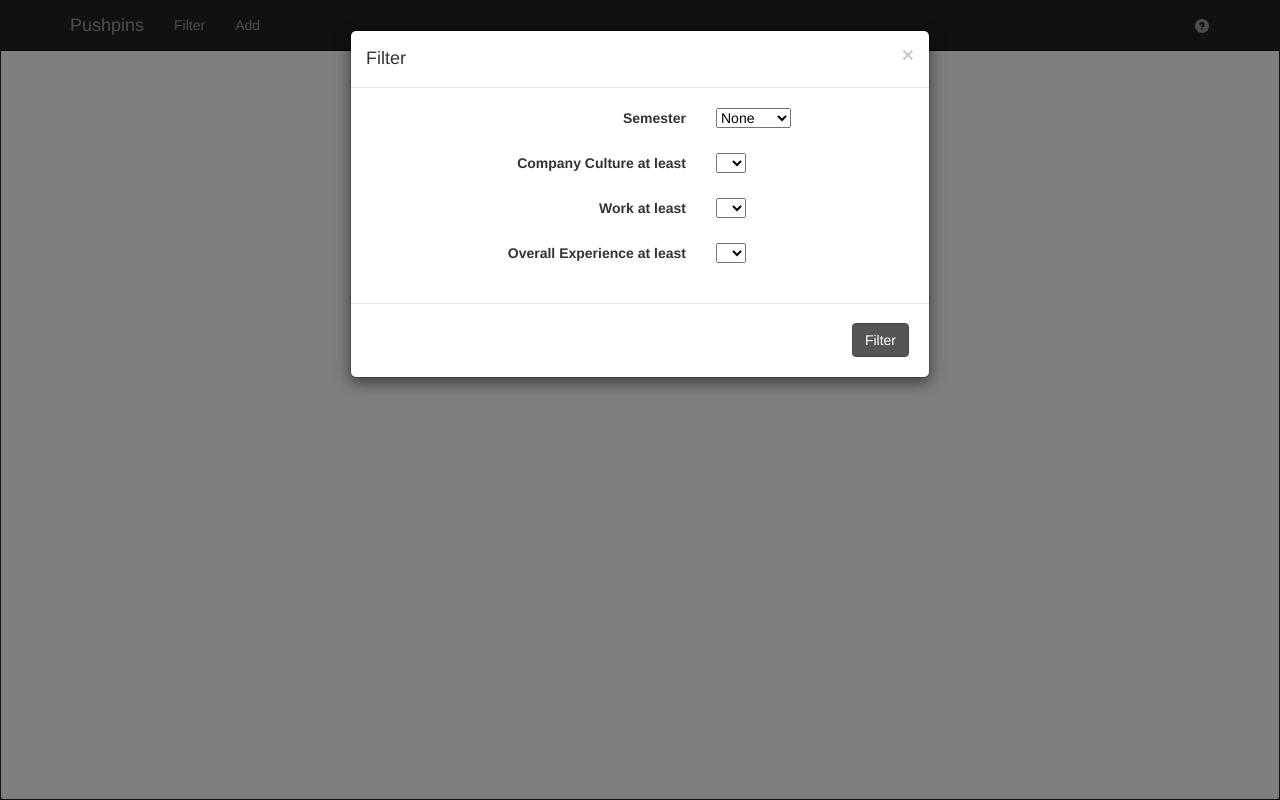
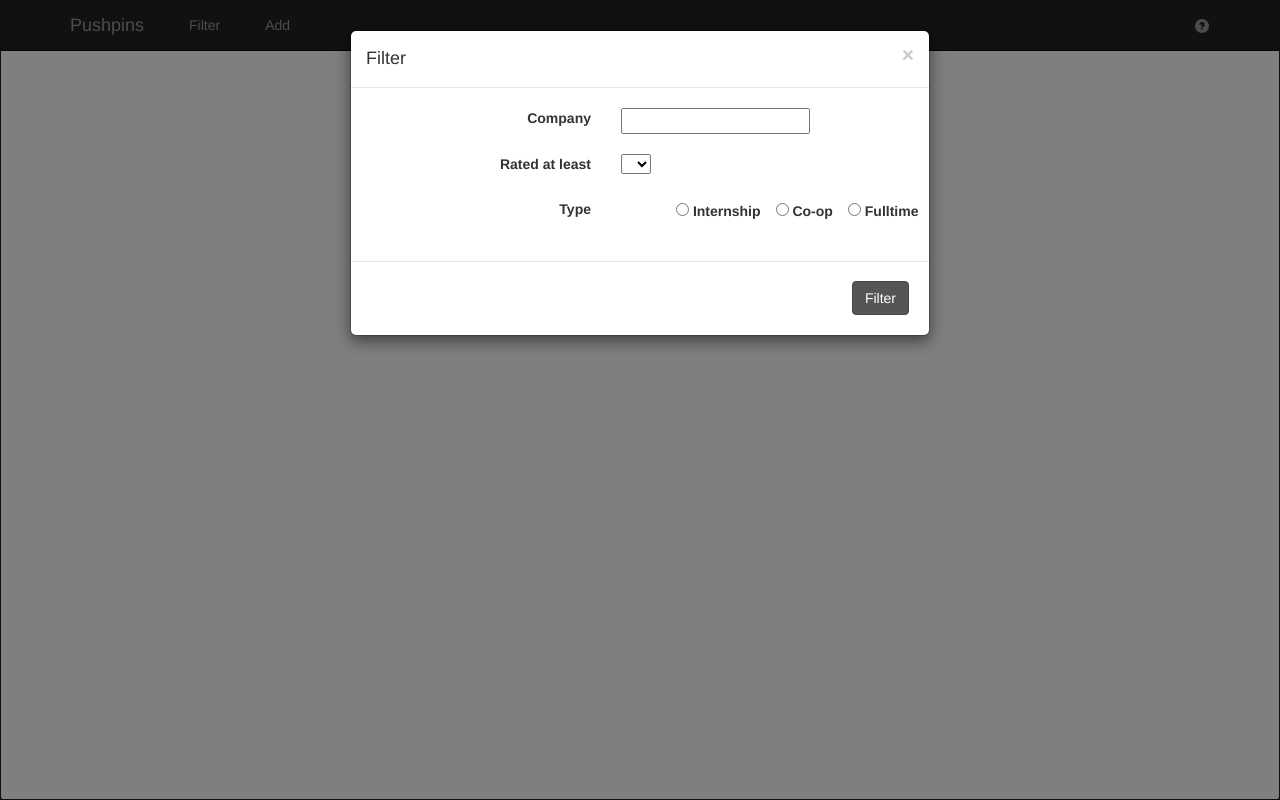
Before and after one commit to ClareCat/pushpin, a Flask app: template templates/index.html in a window 1280 px wide, after a click on "Filter". Run offline with Flask 2, Linux system fonts and the light colour scheme; the template is opened without the code that fills it: values that come from a table or form of the project are taken from there, others are empty; parts of the project's set-up code (start-up, migrations or seed data) failed here and were passed over; some libraries are stand-ins or nearby versions.

Commit message:
oops.  Forgot to commit for a while

```diff
--- a/forms.py
+++ b/forms.py
@@ -1,17 +1,14 @@
 from flask.ext.wtf import Form
-from wtforms import TextField, SelectField, SubmitField, DecimalField
+from wtforms import TextField, SelectField, RadioField, validators
 
 class addForm(Form):
-	company = TextField("Company")
-	where = TextField("Location")
-	when = SelectField("Semester", choices=[('Summer', 'Summer'), ('Spring', 'Spring'), ('Fall', 'Fall')])
-	salary = DecimalField("Salary(per month)", places=2)
-	culture = SelectField("Company Culture", choices=[('1', '1'), ('2', '2'), ('3', '3'), ('4', '4'), ('5', '5')])
-	work = SelectField("Work", choices=[('1', '1'), ('2', '2'), ('3', '3'), ('4', '4'), ('5', '5')])
-	overall = SelectField("Overall Experience", choices=[('1', '1'), ('2', '2'), ('3', '3'), ('4', '4'), ('5', '5')])
+	netid = TextField("Netid", [validators.Required()])
+	company = TextField("Company", [validators.Required()])
+	where = TextField("Location", [validators.Required()])
+	job_type = RadioField("Type", [validators.Required()], choices=[('Internship', 'Internship'), ('Co-op', 'Co-op'), ('Fulltime', 'Fulltime')])
+	rating = SelectField("How would you rate your experience?", [validators.Required()], choices=[('1', '1'), ('2', '2'), ('3', '3'), ('4', '4'), ('5', '5')])
 
 class queryForm(Form):
-	when = SelectField("Semester", choices=[('None','None'), ('Summer', 'Summer'), ('Spring', 'Spring'), ('Fall', 'Fall')])
-	culture = SelectField("Company Culture at least", choices=[('0',''), ('1', '1'), ('2', '2'), ('3', '3'), ('4', '4'), ('5', '5')])
-	work = SelectField("Work at least", choices=[('0',''), ('1', '1'), ('2', '2'), ('3', '3'), ('4', '4'), ('5', '5')])
-	overall = SelectField("Overall Experience at least", choices=[('0',''), ('1', '1'), ('2', '2'), ('3', '3'), ('4', '4'), ('5', '5')])
+	company = TextField("Company")
+	job_type = RadioField("Type", choices=[('Internship', 'Internship'), ('Co-op', 'Co-op'), ('Fulltime', 'Fulltime')])
+	rating = SelectField("Rated at least", choices=[('0',''), ('1', '1'), ('2', '2'), ('3', '3'), ('4', '4'), ('5', '5')])
--- a/routes.py
+++ b/routes.py
@@ -1,4 +1,4 @@
-from flask import render_template, request, redirect, url_for
+from flask import flash, render_template, request, redirect, url_for
 import sys
 import os
 from models import Marker
@@ -8,8 +8,8 @@ from run import app, db
 @app.route('/')
 def index():
 	markers = get_markers(None)
-	if request.args.get('semester', '') != "":
-		query = [request.args.get('semester', ''), int(request.args.get('culture', '')), int(request.args.get('work', '')), int(request.args.get('overall', ''))]
+	if request.args.get('rating', '') != "":
+		query = [request.args.get('company', ''), request.args.get('job_type', ''), int(request.args.get('rating', ''))]
 		markers = get_markers(query)
 	addform = addForm()
 	queryform = queryForm()
@@ -17,35 +17,30 @@ def index():
 
 @app.route('/add', methods=['GET', 'POST'])
 def add():
-	if request.method == 'POST':
-		form = addForm()
-		newData = Marker(form.company.data.title(), form.where.data.title(), form.when.data.title(), -1.0, int(form.culture.data), int(form.work.data), int(form.overall.data))
+	form = addForm(request.form)
+	if request.method == 'POST' and form.validate():
+		newData = Marker(form.netid.data.title(), form.company.data.title(), form.where.data.title(), form.job_type.data.title(), -1.0, int(form.rating.data))
 		db.session.add(newData)
 		db.session.commit()
+		flash("Successful!")
+	else:
+		flash("I'm sorry, there was an error with your input")
 	return redirect(url_for('index'))
 
 @app.route('/query', methods=['GET', 'POST'])
 def query():
-	query = queryForm()
-	return redirect(url_for('index', semester=query.when.data, culture=query.culture.data, work=query.work.data, overall=query.overall.data))
+	query = queryForm(request.form)
+	return redirect(url_for('index', rating=query.rating.data, company=query.company.data, job_type=query.job_type.data, where=query.where.data))
 
 def get_markers(query):
 	if not query:
-		markers = Marker.query.all()
+		markers = Marker.query.filter(Marker.valid == 1).all()
 	else:
-		if query[0] == 'None':
-			query[0] = '%'
-		markers = Marker.query.filter(Marker.semester.like(query[0]), Marker.culture >= query[1], Marker.work >= query[2], Marker.overall >= query[3]).all()
+		for i in range(len(query)):
+			if query[i] == '' or query[i] is None:
+				query[i] = '%'
+		markers = Marker.query.filter(Marker.company.like(query[0]), Marker.rating.like(query[1]), Marker.rating >= query[2], Marker.valid == 1).all()
 	return markers
-
-
-@app.route('/testdb')
-def testdb():
-  if db.session.query("1").from_statement("SELECT 1").all():
-    return 'It works.'
-  else:
-    return 'Something is broken.'
-
 
 if __name__ == '__main__':
 	app.run()
--- a/static/pushpin.css
+++ b/static/pushpin.css
@@ -41,3 +41,12 @@
     	background-color: #454545;
     	border-color: #454545;
     }
+
+    li {
+        display:inline;
+        margin-left:15px;
+    }
+
+    ul {
+        margin:0px;
+    }
--- a/templates/base.html
+++ b/templates/base.html
@@ -21,7 +21,7 @@
     var infowindow = new google.maps.InfoWindow();
     {% if markers %}
     {% for item in markers %}
-    var content = "<b> Company: </b>{{item.company}}<br /><b>Semester: </b>{{item.semester}}<br /><b>Culture: </b>{{item.culture}}<br /><b>Work: </b>{{item.work}}<br /><b>Overall: </b>{{item.overall}}";
+    var content = "<b> Company: </b>{{item.company}}<br /><b>Type: </b>{{item.job_type}}<br /><b>Rating: </b>{{item.rating}}<br />";
     var marker = new google.maps.Marker({
       position: new google.maps.LatLng({{item.lat}},{{item.lon}} ),
       map: map,
@@ -40,6 +40,7 @@
   google.maps.event.addDomListener(window, 'load', initialize);
 
 </script>
+
 </head>
 <body>
   <nav class="navbar navbar-fixed-top navbar-inverse" role="navigation">
@@ -52,7 +53,7 @@
     <li><a href="#" data-toggle="modal" data-target='#myModal'>Add</a></li>
   </ul>
   <ul class="nav navbar-nav pull-right">
-    <li><a class="glyphicon glyphicon-question-sign" href="#"></a></li>
+    <li><a class="glyphicon glyphicon-question-sign" href="#" data-toggle="modal" data-target='#myModal3'></a></li>
   </ul>
     </div>
   </nav>
--- a/templates/index.html
+++ b/templates/index.html
@@ -15,23 +15,18 @@
           <form action="/query" method="post" class="col-md-4">
             {{ queryform.hidden_tag() }}
             <div class="container">
-              <span class="col-md-3 text-right">{{ queryform.when.label }}</span>
-              <span class="col-md-1">{{ queryform.when }}</span>
+              <span class="col-md-2 text-right">{{ queryform.company.label }}</span>
+              <span class="col-md-1">{{ queryform.company }}</span>
             </div>
             <br />
             <div class="container">
-              <span class="col-md-3 text-right">{{ queryform.culture.label }}</span>
-              <span class="col-md-1">{{ queryform.culture }}</span>
+              <span class="col-md-2 text-right">{{ queryform.rating.label }}</span>
+              <span class="col-md-1">{{ queryform.rating }}</span>
             </div>
             <br />
             <div class="container">
-              <span class="col-md-3 text-right">{{ queryform.work.label }}</span>
-              <span class="col-md-1">{{ queryform.work }}</span>
-            </div>
-            <br />
-            <div class="container">
-              <span class="col-md-3 text-right">{{ queryform.overall.label }}</span>
-              <span class="col-md-1">{{ queryform.overall }}</span>
+               <span class="col-md-2 text-right">{{ queryform.job_type.label }}</span>
+              <span class="col-md-5">{{ queryform.job_type }}</span>
             </div>
           </div>
         </div>
@@ -53,12 +48,19 @@
     <div class="modal-content">
       <div class="modal-header">
         <button type="button" class="close" data-dismiss="modal" aria-hidden="true">&times;</button>
-        <h4 class="modal-title" id="myModalLabel">Add</h4>
+        <h4 class="modal-title" id="myModalLabel">Add a Pin!</h4>
       </div>
       <div class="modal-body">
+        <p class="text-center">*All fields required*</p>
         <div class="container">
           <form action="/add" method="post" class="col-md-4">
             {{ addform.hidden_tag() }}
+             <div class="container">
+
+              <span class="col-md-2 text-right">{{ addform.netid.label }}</span>
+              <span class="col-md-1">{{ addform.netid }}</span>
+            </div>
+            <br />
             <div class="container">
               <span class="col-md-2 text-right">{{ addform.company.label }}</span>
               <span class="col-md-1">{{ addform.company }}</span>
@@ -70,28 +72,18 @@
             </div>
             <br />
             <div class="container">
-              <span class="col-md-2 text-right">{{ addform.when.label }}</span>
-              <span class="col-md-1">{{ addform.when }}</span>
+              <span class="col-md-2 text-right">{{ addform.job_type.label }}</span>
+              <span class="col-md-5">{{ addform.job_type }}</span>
             </div>
             <br />
             <div class="container">
-              <span class="col-md-2 text-right">{{ addform.culture.label }}</span>
-              <span class="col-md-1">{{ addform.culture }}</span>
-            </div>
-            <br />
-            <div class="container">
-              <span class="col-md-2 text-right">{{ addform.work.label }}</span>
-              <span class="col-md-1">{{ addform.work }}</span>
-            </div>
-            <br />
-            <div class="container">
-              <span class="col-md-2 text-right">{{ addform.overall.label }}</span>
-              <span class="col-md-1">{{ addform.overall }}</span>
+              <span class="col-md-2 text-right">{{ addform.rating.label }}</span>
+              <span class="col-md-1">{{ addform.rating }}</span>
             </div>
           </div>
         </div>
         <div class="modal-footer">
-          <button type="button submit" class="btn btn-primary">Save</button>
+          <button type="button submit" class="btn btn-primary">Add Pin</button>
         </form>
       </div>
     </div>
@@ -100,4 +92,20 @@
 <script>
   $('#myModal').css('position', 'absolute');
 </script>
+
+<!-- Modal For Question -->
+<div class="modal fade" id="myModal3" tabindex="0" role="dialog" aria-labelledby="myModalLabel" aria-hidden="false">
+  <div class="modal-dialog">
+    <div class="modal-content">
+      <div class="modal-body">
+      <button type="button" class="close" data-dismiss="modal" aria-hidden="true">&times;</button>
+        <p class="text-center">Pushpins is here to show you where people from your school community are working and how they rate it!  Let people know where you're going - add your pins!</p>
+          </div>
+        </div>
+    </div>
+  </div>
+</div>
+<script>
+  $('#myModal3').css('position', 'absolute');
+</script>
 {% endblock %}
```
Also changed, not shown: models.py (+14 -14 lines).
